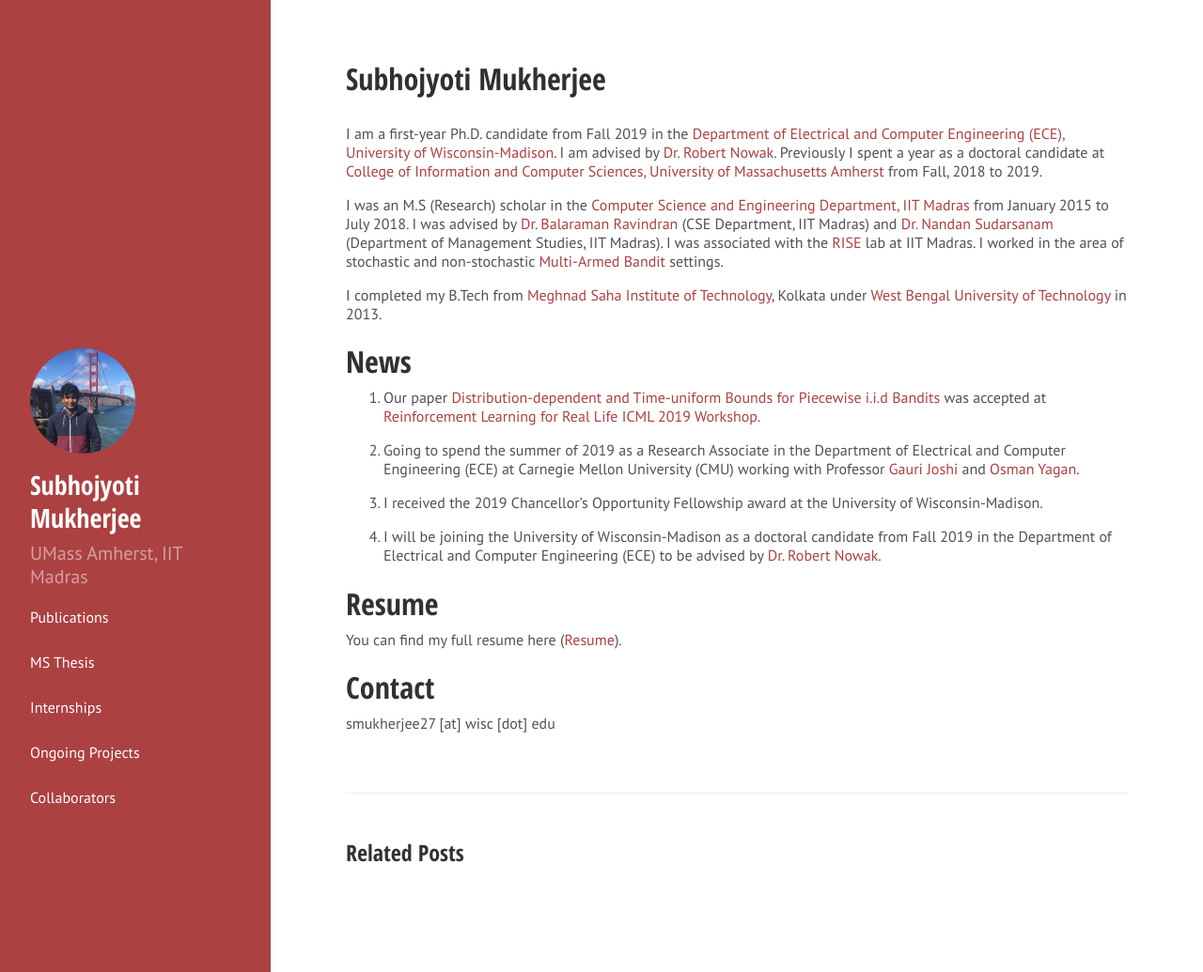
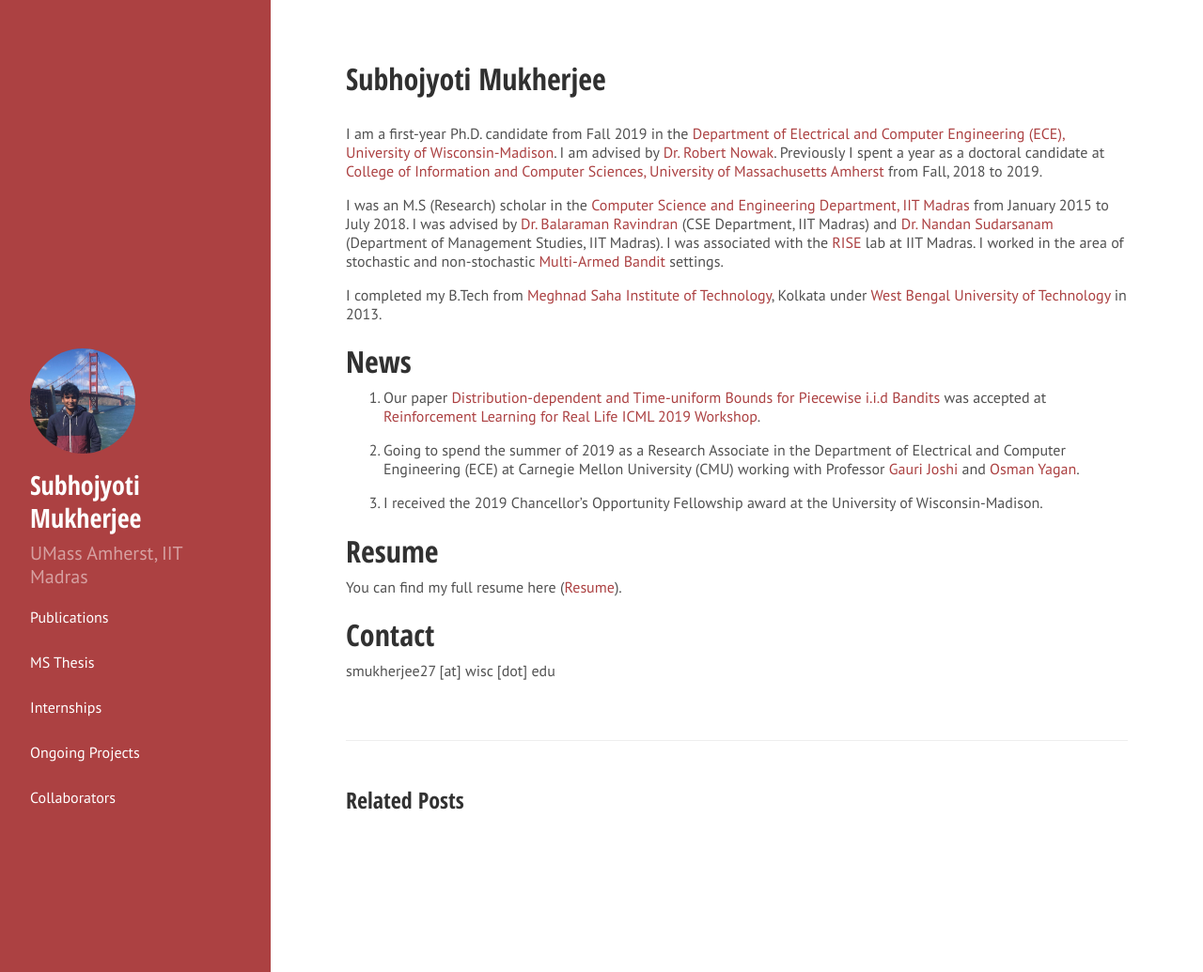
Before and after one commit to Subhojyoti22/subhojyoti.github.io, a Jekyll site: the page built from _posts/2016-09-06-about.md, in a window 1280 px wide and 1035 px high. Shown: the whole window at 94% size. Built offline with Jekyll 4.4.1, drawn with Linux system fonts in a browser that asks for light colours; Markdown is read by kramdown in place of the engine named in the settings.

Commit message:
Update 2016-09-06-about.md

```diff
--- a/_posts/2016-09-06-about.md
+++ b/_posts/2016-09-06-about.md
@@ -16,7 +16,6 @@ I am a first-year Ph.D. candidate from Fall 2019 in the [Department of Electrica
 
 3. I received the 2019 Chancellor's Opportunity Fellowship award at the University of Wisconsin-Madison.
 
-4. I will be joining the University of Wisconsin-Madison as a doctoral candidate from Fall 2019 in the Department of Electrical and Computer Engineering (ECE) to be advised by [Dr. Robert Nowak](http://nowak.ece.wisc.edu/).
 
 # Resume
 
```
